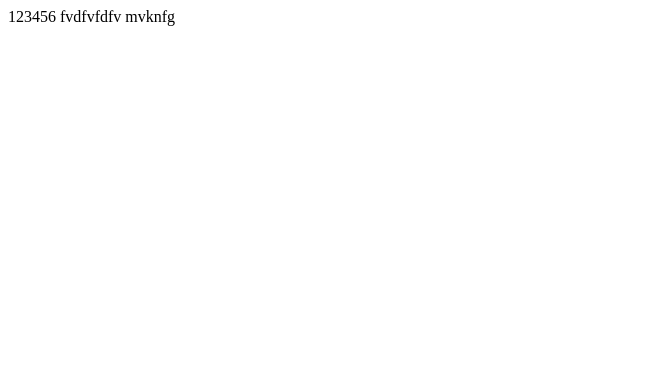
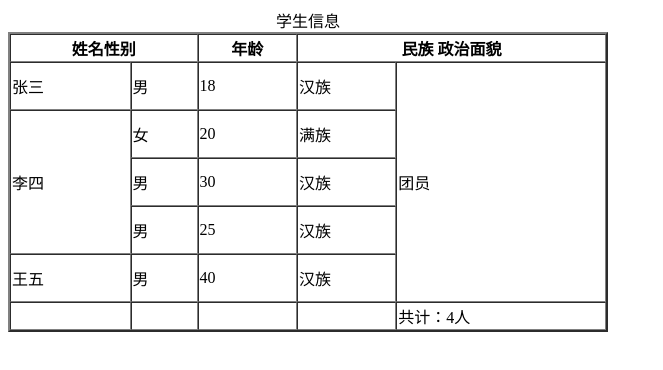
Before and after one commit to coffee-dzl/coffee-dzl.github.io, a plain HTML site: page index.html in a window 1280 px wide. Shown: the whole page, without its empty margins (0-663 px from the left). Drawn offline with Linux system fonts and the light colour scheme.

Commit message:
Update index.html

```diff
--- a/index.html
+++ b/index.html
@@ -1,3 +1,68 @@
-123456
-fvdfvfdfv
-mvknfg
+<!DOCTYPE html>
+<html lang="en">
+<head>
+    <meta charset="UTF-8">
+    <meta name="viewport" content="width=device-width, initial-scale=1.0">
+    <title>Document</title>
+</head>
+<body>
+    <table border="2" width="600" height="300" cellspacing="0">
+        <caption>学生信息</caption>
+        <thead>
+            <tr>
+                <th colspan="2">姓名性别</th>
+                <!-- <th>性别</th> -->
+                <th>年龄</th>
+                <th colspan="2">民族 政治面貌</th>
+                <!-- <th>政治面貌</th> -->
+            </tr>
+        </thead>
+        <tbody>
+            <tr>
+                <td>张三</td>
+                <td>男</td>
+                <td>18</td>
+                <td>汉族</td>
+                <td rowspan="5">团员</td>
+            </tr>
+            <tr>
+                <td rowspan="3">李四</td>
+                <td>女</td>
+                <td>20</td>
+                <td>满族</td>
+                <!-- <td>群众</td> -->
+            </tr>
+            <tr>
+                <!-- <td>王二</td> -->
+                <td>男</td>
+                <td>30</td>
+                <td>汉族</td>
+                <!-- <td>党员</td> -->
+            </tr>
+            <tr>
+                <!-- <td>麻子</td> -->
+                <td>男</td>
+                <td>25</td>
+                <td>汉族</td>
+                <!-- <td>团员</td> -->
+            </tr>
+            <tr>
+                <td>王五</td>
+                <td>男</td>
+                <td>40</td>
+                <td>汉族</td>
+                <!-- <td>群众</td> -->
+            </tr>
+        </tbody>
+        <tfoot>
+            <tr>
+                <td></td>
+                <td></td>
+                <td></td>
+                <td></td>
+                <td>共计：4人</td>
+            </tr>
+        </tfoot>
+    </table>
+</body>
+</html>
```
